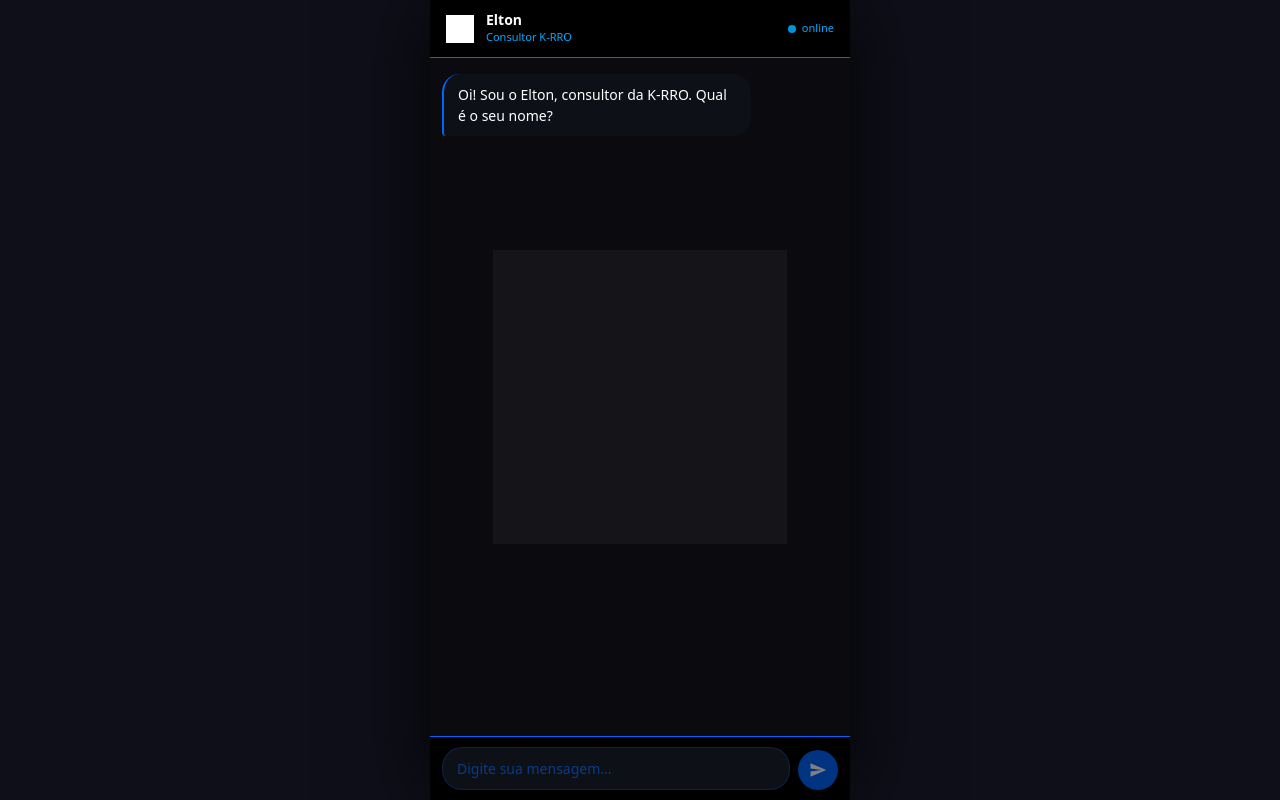
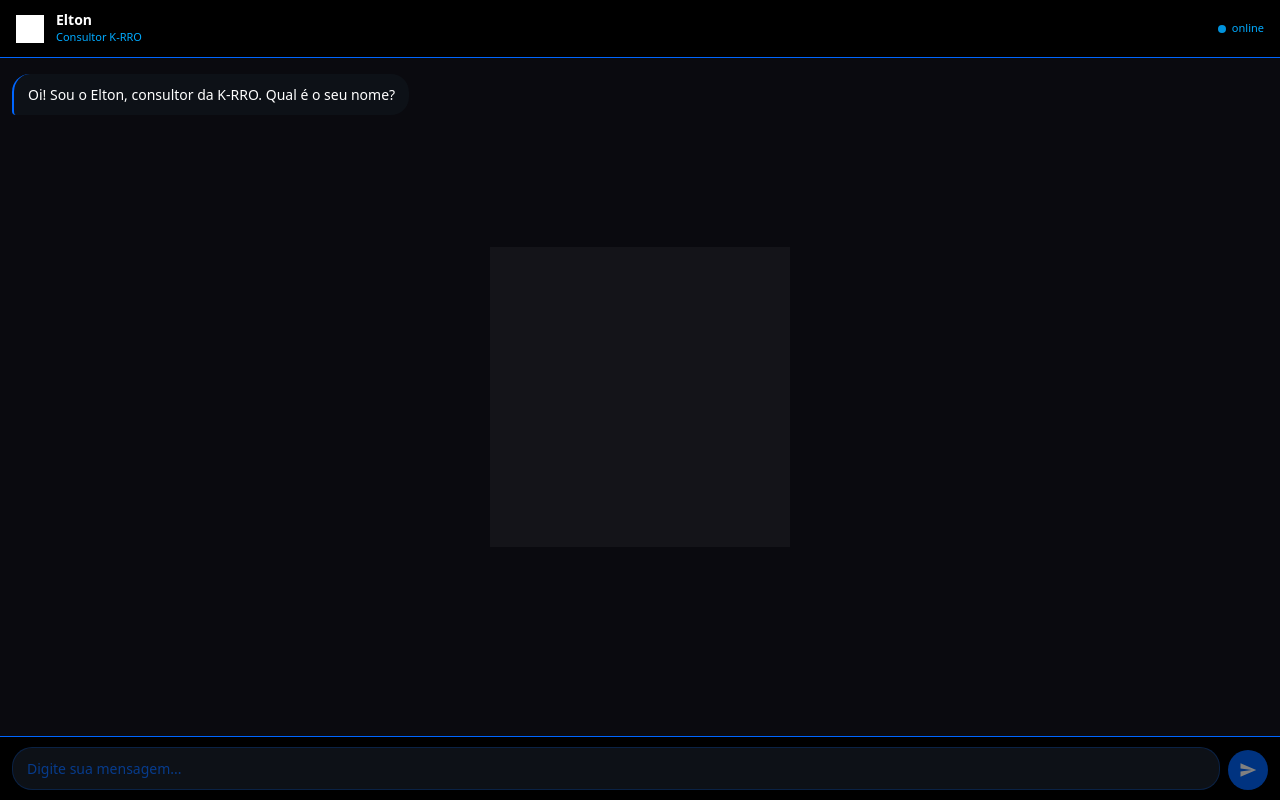
Before and after one commit to Eltontinho/xis-vendor, a Next.js app: page /pre-lancamento in a window 1280 px wide. Built offline with nearby package versions, Linux system fonts and the light colour scheme; no server answers.

Commit message:
fix: layout mobile — fixed position container, overflow hidden, input z-index

```diff
--- a/components/Chat.tsx
+++ b/components/Chat.tsx
@@ -167,7 +167,7 @@ export default function Chat({ driverCity }: { driverCity?: string }) {
   const waHref = waNumber ? `https://wa.me/${waNumber.replace(/\D/g, "")}?text=Oi+Elton%2C+quero+saber+mais+sobre+a+K-RRO` : "#";
 
   return (
-    <div style={{ position: "relative", height: "100%", display: "flex", flexDirection: "column" }}>
+    <div style={{ position: "fixed", top: 0, left: 0, right: 0, bottom: 0, display: "flex", flexDirection: "column" }}>
       <style>{`
         @keyframes pulse-dot { 0%, 100% { opacity: 1; } 50% { opacity: 0.4; } }
         @keyframes neon-glow { 0%, 100% { box-shadow: 0 0 8px #0066ff; } 50% { box-shadow: 0 0 16px #00aaff; } }
@@ -194,7 +194,7 @@ export default function Chat({ driverCity }: { driverCity?: string }) {
       )}
 
       {/* Container principal */}
-      <div style={{ display: "flex", flexDirection: "column", height: "100%", background: "#000000" }}>
+      <div style={{ display: "flex", flexDirection: "column", flex: 1, overflow: "hidden", background: "#000000" }}>
 
         {/* Header */}
         <div style={{ background: "#000000", borderBottom: "1px solid #0066ff", padding: "12px 16px", display: "flex", alignItems: "center", gap: 12, flexShrink: 0, boxShadow: "0 0 12px rgba(0,102,255,0.3)" }}>
@@ -211,7 +211,7 @@ export default function Chat({ driverCity }: { driverCity?: string }) {
 
         {/* Mensagens */}
         <div ref={listRef} className="chat-messages"
-          style={{ flex: 1, minHeight: 0, height: 0, overflowY: "auto", padding: "16px 12px", background: "#0a0a0f", scrollbarWidth: "thin", scrollbarColor: "#0066ff transparent", position: "relative" }}>
+          style={{ flex: 1, minHeight: 0, overflowY: "auto", padding: "16px 12px", background: "#0a0a0f", scrollbarWidth: "thin", scrollbarColor: "#0066ff transparent", position: "relative" }}>
 
           {/* Marca d'água */}
           <img src="/logo-krro.png" alt="" aria-hidden="true"
@@ -252,7 +252,7 @@ export default function Chat({ driverCity }: { driverCity?: string }) {
         </div>
 
         {/* Input */}
-        <div style={{ background: "#000000", borderTop: "1px solid #0066ff", padding: "10px 12px", display: "flex", gap: 8, alignItems: "flex-end", flexShrink: 0, paddingBottom: "max(10px, env(safe-area-inset-bottom))", position: "sticky", bottom: 0 }}>
+        <div style={{ background: "#000000", borderTop: "1px solid #0066ff", padding: "10px 12px", display: "flex", gap: 8, alignItems: "flex-end", flexShrink: 0, paddingBottom: "max(10px, env(safe-area-inset-bottom))", position: "relative", zIndex: 10 }}>
           <input
             className="chat-input"
             value={input}
```
